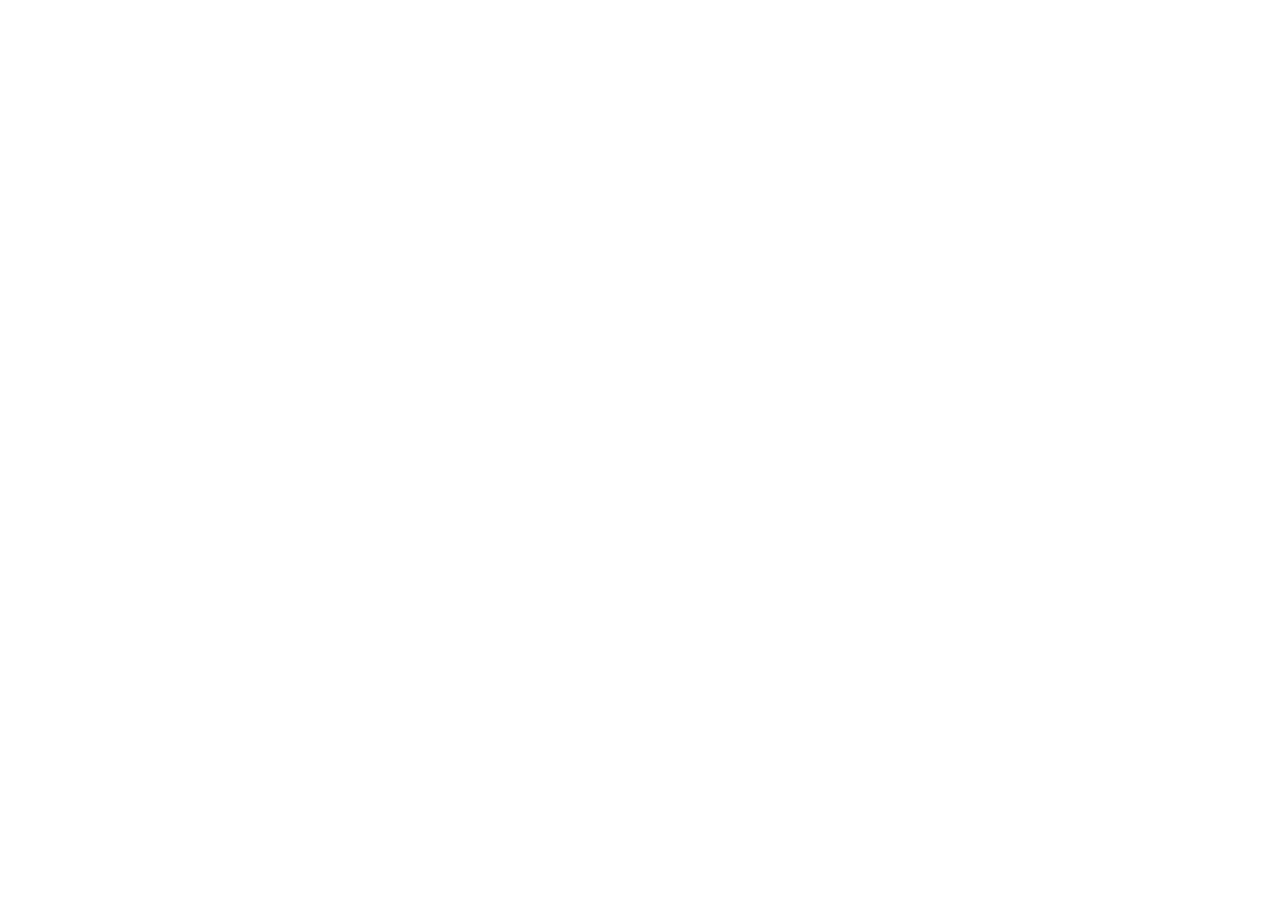
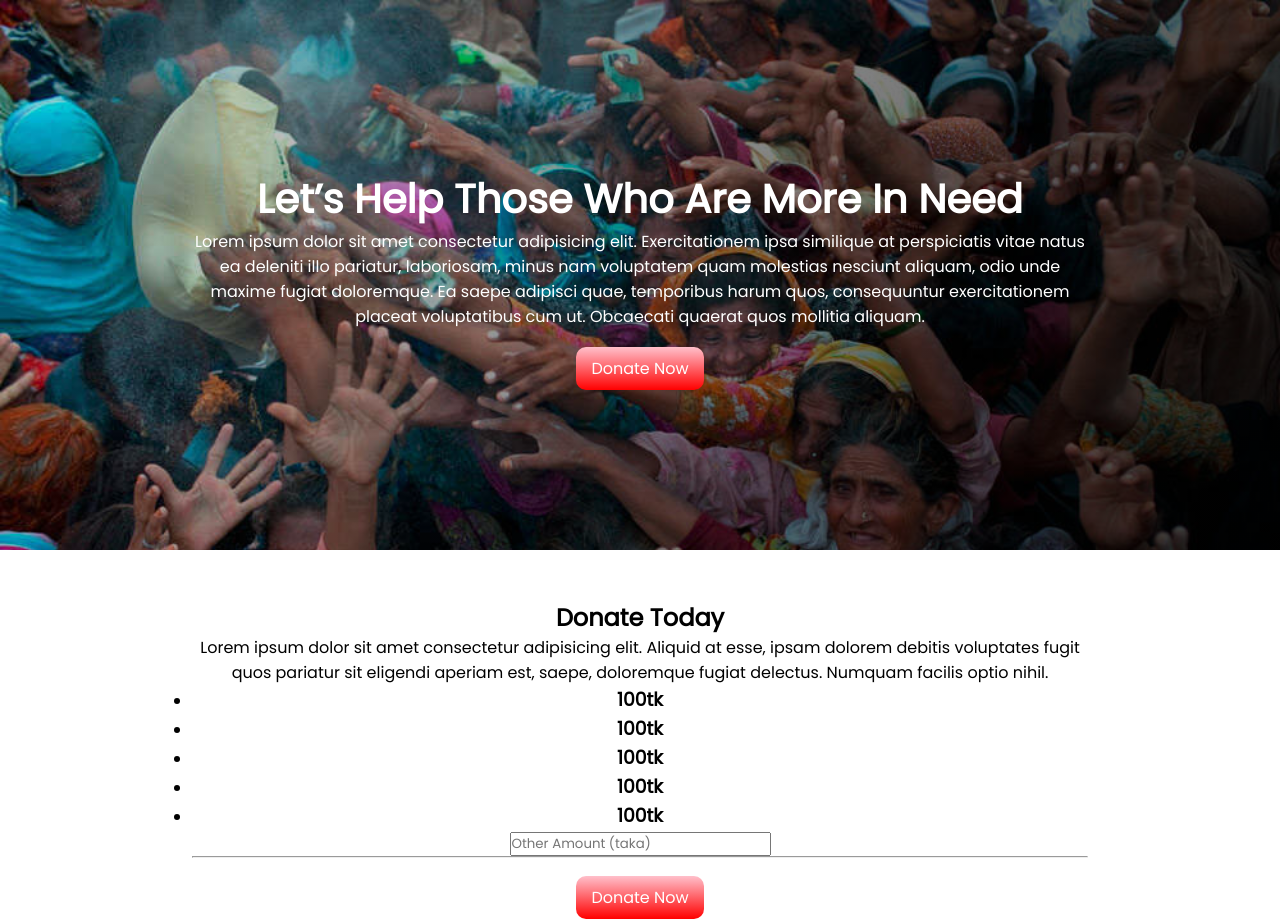
Before and after one commit to aknathweb/Assignment-1, a plain HTML site: page index.html in a window 1280 px wide. Before the commit the page ends 800 px from the top, so only its background shows below. Drawn offline with Linux system fonts and the light colour scheme.

Commit message:
done first section work and also start second section work

```diff
--- a/index.html
+++ b/index.html
@@ -5,11 +5,60 @@
     <meta charset="UTF-8">
     <meta http-equiv="X-UA-Compatible" content="IE=edge">
     <meta name="viewport" content="width=device-width, initial-scale=1.0">
+    <link rel="stylesheet" href="style.css">
+    <link rel="preconnect" href="https://fonts.googleapis.com">
+    <link rel="preconnect" href="https://fonts.gstatic.com" crossorigin>
+    <link href="https://fonts.googleapis.com/css2?family=Poppins&display=swap" rel="stylesheet">
     <title>Save People</title>
 </head>
 
 <body>
-
+    <section class="section-area" id="first-section">
+        <div class="flexible-box-area">
+            <h1 id="first-section-title">Let’s Help Those Who Are More In Need</h1>
+            <p>Lorem ipsum dolor sit amet consectetur adipisicing elit. Exercitationem ipsa similique at perspiciatis
+                vitae natus ea deleniti illo pariatur, laboriosam, minus nam voluptatem quam molestias nesciunt aliquam,
+                odio unde maxime fugiat doloremque. Ea saepe adipisci quae, temporibus harum quos, consequuntur
+                exercitationem placeat voluptatibus cum ut. Obcaecati quaerat quos mollitia aliquam.
+            </p>
+            <div id="donate-button">
+                <a class="button-style" href="#">Donate Now</a>
+            </div>
+        </div>
+    </section>
+    <section class="flexible-box-area">
+        <div>
+            <h1>Donate Today</h1>
+            <p>Lorem ipsum dolor sit amet consectetur adipisicing elit. Aliquid at esse, ipsam dolorem debitis
+                voluptates fugit quos pariatur sit eligendi aperiam est, saepe, doloremque fugiat delectus. Numquam
+                facilis optio nihil.</p>
+        </div>
+        <div>
+            <ul>
+                <li>
+                    <h3>100tk</h3>
+                </li>
+                <li>
+                    <h3>100tk</h3>
+                </li>
+                <li>
+                    <h3>100tk</h3>
+                </li>
+                <li>
+                    <h3>100tk</h3>
+                </li>
+                <li>
+                    <h3>100tk</h3>
+                </li>
+            </ul>
+        </div>
+        <div><input type="number" placeholder="Other Amount (taka)">
+            <hr>
+        </div>
+        <div id="donate-button">
+            <a class="button-style" href="#">Donate Now</a>
+        </div>
+    </section>
 </body>
 
 </html>
--- a/style.css
+++ b/style.css
@@ -0,0 +1,47 @@
+* {
+    margin: 0;
+    padding: 0;
+    font-family: 'Poppins', sans-serif;
+}
+
+#first-section {
+    background-image: linear-gradient(120deg, rgba(0, 0, 0, 0.1), rgba(0, 0, 0, 0.8)),
+        url(/images/donation6.jpg);
+    background-repeat: no-repeat;
+    background-size: cover;
+    color: white;
+    margin-bottom: 50px;
+}
+
+#first-section-title {
+    font-size: 40px;
+    font-weight: 700;
+}
+
+.section-area {
+    width: 100%;
+    height: 550px;
+    display: flex;
+    background-image: linear-gradient(180deg, red, white);
+}
+
+.flexible-box-area {
+    width: 70%;
+    margin: auto;
+    padding: auto;
+    text-align: center;
+}
+
+.button-style {
+    text-decoration: none;
+    padding: 10px 15px;
+    color: white;
+    font-weight: 500;
+    background-image: linear-gradient(180deg, pink, red);
+    border-radius: 10px;
+
+}
+
+#donate-button {
+    margin-top: 3%;
+}
```
